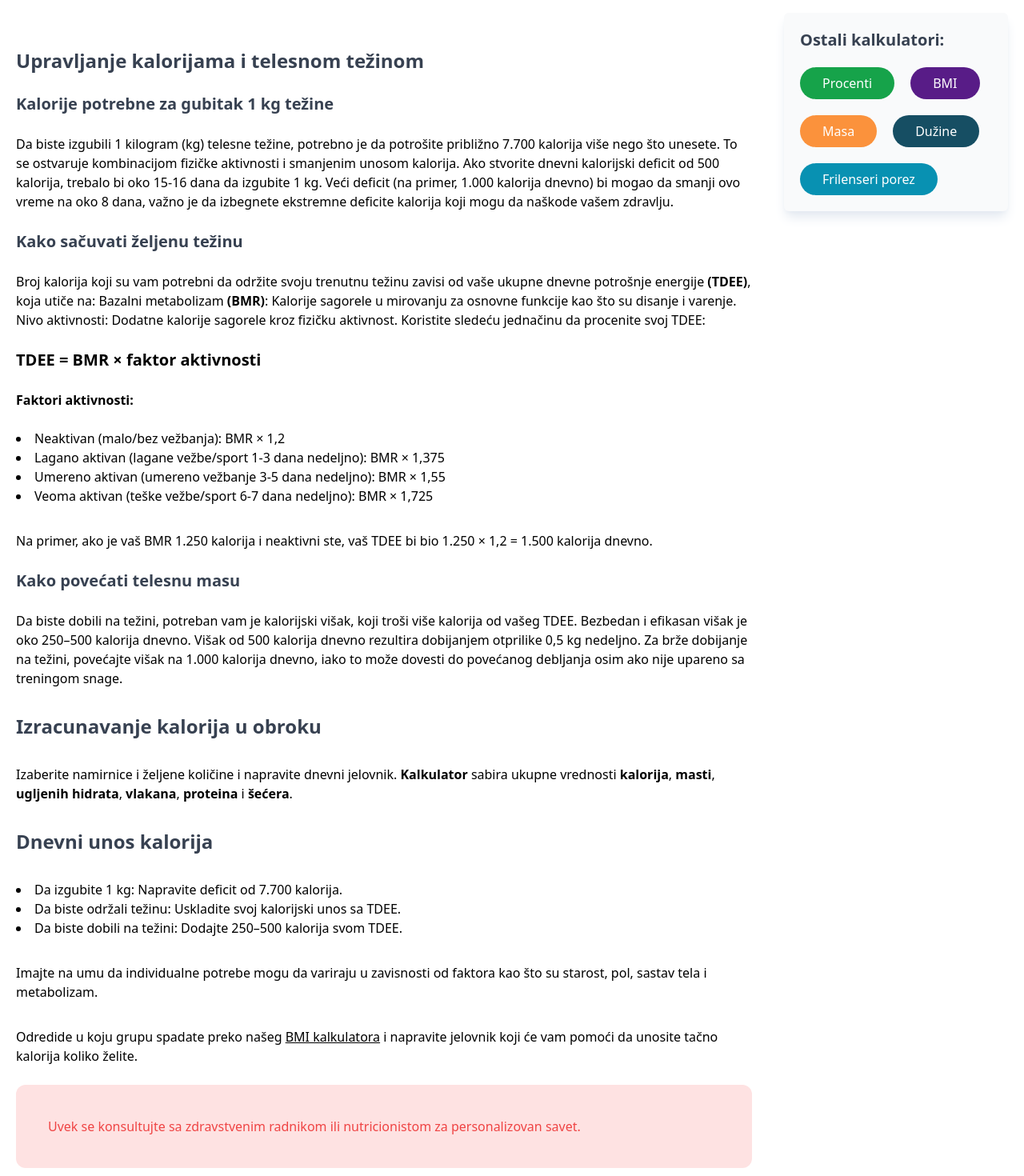
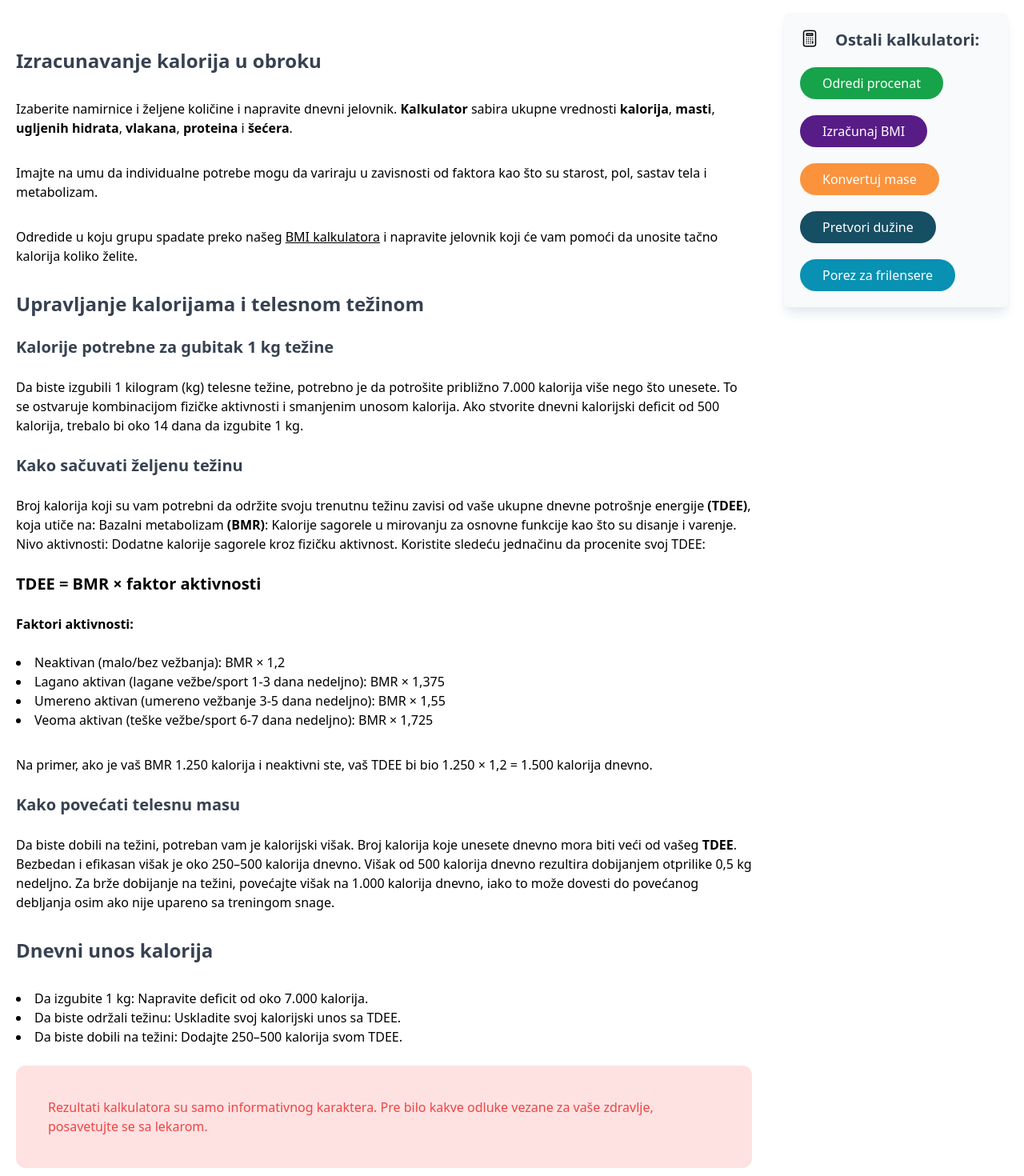
Before and after one commit to mtvc/kalkulator, a Next.js app: page /kalkulator-kalorija in a window 1280 px wide. Shown: the part 560-2030 px from the top of the page at 80% size. Built offline with nearby package versions, Linux system fonts and the light colour scheme.

Commit message:
update kalorija

```diff
--- a/app/_components/AllCalc.js
+++ b/app/_components/AllCalc.js
@@ -23,7 +23,22 @@ function AllCalc() {
 
   return (
     <div className="px-5 py-5 flex-row flex-wrap md:flex-row flex gap-5">
-      <h3 className="text-xl font-bold w-full">Ostali kalkulatori:</h3>
+      <svg
+        xmlns="http://www.w3.org/2000/svg"
+        fill="none"
+        viewBox="0 0 24 24"
+        strokeWidth={1.5}
+        stroke="currentColor"
+        className="size-6"
+      >
+        <path
+          strokeLinecap="round"
+          strokeLinejoin="round"
+          d="M15.75 15.75V18m-7.5-6.75h.008v.008H8.25v-.008Zm0 2.25h.008v.008H8.25V13.5Zm0 2.25h.008v.008H8.25v-.008Zm0 2.25h.008v.008H8.25V18Zm2.498-6.75h.007v.008h-.007v-.008Zm0 2.25h.007v.008h-.007V13.5Zm0 2.25h.007v.008h-.007v-.008Zm0 2.25h.007v.008h-.007V18Zm2.504-6.75h.008v.008h-.008v-.008Zm0 2.25h.008v.008h-.008V13.5Zm0 2.25h.008v.008h-.008v-.008Zm0 2.25h.008v.008h-.008V18Zm2.498-6.75h.008v.008h-.008v-.008Zm0 2.25h.008v.008h-.008V13.5ZM8.25 6h7.5v2.25h-7.5V6ZM12 2.25c-1.892 0-3.758.11-5.593.322C5.307 2.7 4.5 3.65 4.5 4.757V19.5a2.25 2.25 0 0 0 2.25 2.25h10.5a2.25 2.25 0 0 0 2.25-2.25V4.757c0-1.108-.806-2.057-1.907-2.185A48.507 48.507 0 0 0 12 2.25Z"
+        />
+      </svg>
+
+      <h3 className="text-xl font-bold">Ostali kalkulatori:</h3>
       {buttons.map((button) => (
         <ButtonCalc
           key={button.id}
--- /dev/null
+++ b/app/_components/Upozorenje.js
@@ -0,0 +1,12 @@
+function Upozorenje() {
+  return (
+    <div className="px-10 py-10 bg-red-100 rounded-xl">
+      <p className="text-red-500">
+        Rezultati kalkulatora su samo informativnog karaktera. Pre bilo kakve
+        odluke vezane za vaše zdravlje, posavetujte se sa lekarom.
+      </p>
+    </div>
+  );
+}
+
+export default Upozorenje;
--- a/app/_components/textovi/BmiText.js
+++ b/app/_components/textovi/BmiText.js
@@ -3,6 +3,7 @@ import TabelaDevojcice from "@/app/indeks-telesne-mase/TabelaDevojcice";
 import TabelaOdrasli from "@/app/indeks-telesne-mase/TabelaOdrasli";
 import Image from "next/image";
 import Link from "next/link";
+import Upozorenje from "../Upozorenje";
 
 function BmiText() {
   return (
@@ -79,12 +80,7 @@ function BmiText() {
           </a>{" "}
           i napravite jelovnik koji će vam pomoći da postignete željenu težinu.
         </p>
-        <div className="px-10 py-10 bg-red-100 rounded-xl">
-          <p className="text-red-500">
-            Rezultati kalkulatora su samo informativnog karaktera. Pre bilo
-            kakve odluke vezane za vaše zdravlje, posavetujte se sa lekarom.
-          </p>
-        </div>
+        <Upozorenje />
       </section>
     </div>
   );
--- a/app/_components/textovi/KalorijeText.js
+++ b/app/_components/textovi/KalorijeText.js
@@ -1,7 +1,31 @@
+import Upozorenje from "../Upozorenje";
+
 function KalorijeText() {
   return (
     <div className="px-5 py-14 flex-col w-full md:w-9/12">
       <section className="space-y-4">
+        <h2 className="text-2xl font-bold py-2">
+          Izracunavanje kalorija u obroku
+        </h2>
+        <p className="py-2">
+          Izaberite namirnice i željene količine i napravite dnevni jelovnik.{" "}
+          <b>Kalkulator</b> sabira ukupne vrednosti <b>kalorija</b>,{" "}
+          <b>masti</b>, <b>ugljenih hidrata</b>, <b>vlakana</b>, <b>proteina</b>{" "}
+          i <b>šećera</b>.
+        </p>
+
+        <p className="py-2">
+          Imajte na umu da individualne potrebe mogu da variraju u zavisnosti od
+          faktora kao što su starost, pol, sastav tela i metabolizam.
+        </p>
+        <p className="py-2">
+          Odredide u koju grupu spadate preko našeg{" "}
+          <a href="/indeks-telesne-mase" className="underline">
+            BMI kalkulatora
+          </a>{" "}
+          i napravite jelovnik koji će vam pomoći da unosite tačno kalorija
+          koliko želite.
+        </p>
         <h2 className="text-2xl font-bold py-2">
           Upravljanje kalorijama i telesnom težinom
         </h2>
@@ -10,13 +34,10 @@ function KalorijeText() {
         </h3>
         <p className="py-2">
           Da biste izgubili 1 kilogram (kg) telesne težine, potrebno je da
-          potrošite približno 7.700 kalorija više nego što unesete. To se
+          potrošite približno 7.000 kalorija više nego što unesete. To se
           ostvaruje kombinacijom fizičke aktivnosti i smanjenim unosom kalorija.
           Ako stvorite dnevni kalorijski deficit od 500 kalorija, trebalo bi oko
-          15-16 dana da izgubite 1 kg. Veći deficit (na primer, 1.000 kalorija
-          dnevno) bi mogao da smanji ovo vreme na oko 8 dana, važno je da
-          izbegnete ekstremne deficite kalorija koji mogu da naškode vašem
-          zdravlju.
+          14 dana da izgubite 1 kg.
         </p>
         <h3 className="text-xl font-bold">Kako sačuvati željenu težinu</h3>
         <p className="py-2">
@@ -47,25 +68,17 @@ function KalorijeText() {
         </p>
         <h3 className="text-xl font-bold">Kako povećati telesnu masu</h3>
         <p className="py-2">
-          Da biste dobili na težini, potreban vam je kalorijski višak, koji
-          troši više kalorija od vašeg TDEE. Bezbedan i efikasan višak je oko
-          250–500 kalorija dnevno. Višak od 500 kalorija dnevno rezultira
-          dobijanjem otprilike 0,5 kg nedeljno. Za brže dobijanje na težini,
-          povećajte višak na 1.000 kalorija dnevno, iako to može dovesti do
-          povećanog debljanja osim ako nije upareno sa treningom snage.
-        </p>
-        <h2 className="text-2xl font-bold py-2">
-          Izracunavanje kalorija u obroku
-        </h2>
-        <p className="py-2">
-          Izaberite namirnice i željene količine i napravite dnevni jelovnik.{" "}
-          <b>Kalkulator</b> sabira ukupne vrednosti <b>kalorija</b>,{" "}
-          <b>masti</b>, <b>ugljenih hidrata</b>, <b>vlakana</b>, <b>proteina</b>{" "}
-          i <b>šećera</b>.
+          Da biste dobili na težini, potreban vam je kalorijski višak. Broj
+          kalorija koje unesete dnevno mora biti veći od vašeg <b>TDEE</b>.
+          Bezbedan i efikasan višak je oko 250–500 kalorija dnevno. Višak od 500
+          kalorija dnevno rezultira dobijanjem otprilike 0,5 kg nedeljno. Za
+          brže dobijanje na težini, povećajte višak na 1.000 kalorija dnevno,
+          iako to može dovesti do povećanog debljanja osim ako nije upareno sa
+          treningom snage.
         </p>
         <h2 className="text-2xl font-bold py-2">Dnevni unos kalorija</h2>
         <ul className="list-disc list-inside py-2">
-          <li>Da izgubite 1 kg: Napravite deficit od 7.700 kalorija.</li>
+          <li>Da izgubite 1 kg: Napravite deficit od oko 7.000 kalorija.</li>
           <li>
             Da biste održali težinu: Uskladite svoj kalorijski unos sa TDEE.
           </li>
@@ -73,24 +86,7 @@ function KalorijeText() {
             Da biste dobili na težini: Dodajte 250–500 kalorija svom TDEE.
           </li>
         </ul>
-        <p className="py-2">
-          Imajte na umu da individualne potrebe mogu da variraju u zavisnosti od
-          faktora kao što su starost, pol, sastav tela i metabolizam.
-        </p>
-        <p className="py-2">
-          Odredide u koju grupu spadate preko našeg{" "}
-          <a href="/indeks-telesne-mase" className="underline">
-            BMI kalkulatora
-          </a>{" "}
-          i napravite jelovnik koji će vam pomoći da unosite tačno kalorija
-          koliko želite.
-        </p>
-        <div className="px-10 py-10 bg-red-100 rounded-xl">
-          <p className="text-red-500">
-            Uvek se konsultujte sa zdravstvenim radnikom ili nutricionistom za
-            personalizovan savet.
-          </p>
-        </div>
+        <Upozorenje />
       </section>
     </div>
   );
--- a/app/_lib/Api.js
+++ b/app/_lib/Api.js
@@ -3,42 +3,42 @@ export const calculators = [
     id: "procenti",
     path: "/procenti",
     className: "bg-green-600 px-7 py-2 text-white",
-    label: "Procenti",
+    label: "Odredi procenat",
     category: ["matematika", "fizika"],
   },
   {
     id: "indeks-telesne-mase",
     path: "/indeks-telesne-mase",
     className: "bg-purple-900 px-7 py-2 text-white",
-    label: "BMI",
+    label: "Izračunaj BMI",
     category: ["sport", "zdravlje"],
   },
   {
     id: "konverter-mernih-jedinica-za-masu",
     path: "/konverter-mernih-jedinica-za-masu",
     className: "bg-orange-400 px-7 py-2 text-white",
-    label: "Masa",
+    label: "Konvertuj mase",
     category: ["matematika", "fizika"],
   },
   {
     id: "konverter-mernih-jedinica-za-duzinu",
     path: "/konverter-mernih-jedinica-za-duzinu",
     className: "bg-cyan-900 px-7 py-2 text-white",
-    label: "Dužine",
+    label: "Pretvori dužine",
     category: ["matematika", "fizika"],
   },
   {
     id: "kalkulator-kalorija",
     path: "/kalkulator-kalorija",
     className: "bg-teal-500 px-7 py-2 text-white",
-    label: "Kalorije",
+    label: "Izbroj kalorije",
     category: ["sport", "zdravlje"],
   },
   {
     id: "kalkulator-poreza-za-frilensere",
     path: "/kalkulator-poreza-za-frilensere",
     className: "bg-cyan-600 px-7 py-2 text-white",
-    label: "Frilenseri porez",
+    label: "Porez za frilensere",
     category: "finansije",
   },
 ];
```
